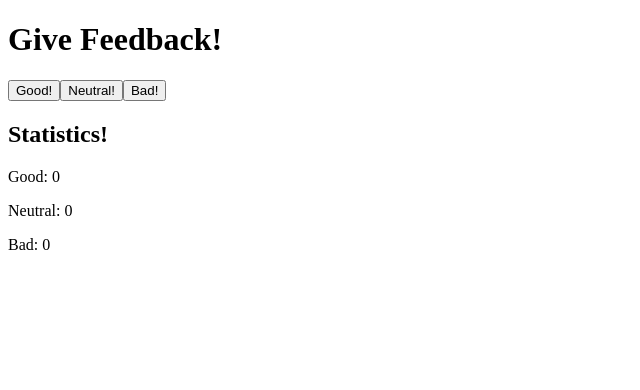
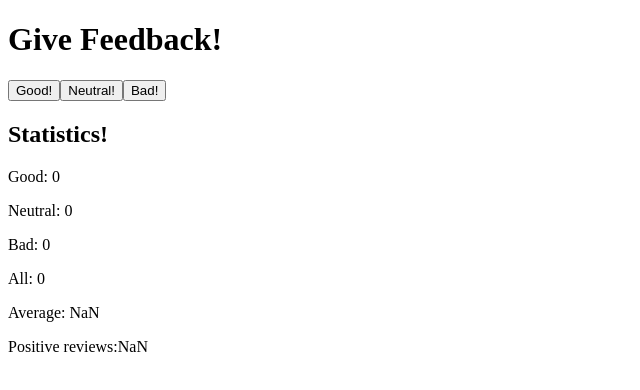
Before and after one commit to Krediann/returnrepositoryFSO, a React (Create React App) app in the folder osa1/unicafe-rl/: page / in a window 1280 px wide. Shown: the top 390 px of the page, without its empty margins (0-640 px from the left). Built offline with nearby package versions, Linux system fonts and the light colour scheme.

Commit message:
Task 1-7 + took some stuff out from index.html

```diff
--- a/osa1/unicafe-rl/public/index.html
+++ b/osa1/unicafe-rl/public/index.html
@@ -2,42 +2,11 @@
 <html lang="en">
   <head>
     <meta charset="utf-8" />
-    <link rel="icon" href="%PUBLIC_URL%/favicon.ico" />
     <meta name="viewport" content="width=device-width, initial-scale=1" />
-    <meta name="theme-color" content="#000000" />
-    <meta
-      name="description"
-      content="Web site created using create-react-app"
-    />
-    <link rel="apple-touch-icon" href="%PUBLIC_URL%/logo192.png" />
-    <!--
-      manifest.json provides metadata used when your web app is installed on a
-      user's mobile device or desktop. See https://developers.google.com/web/fundamentals/web-app-manifest/
-    -->
-    <link rel="manifest" href="%PUBLIC_URL%/manifest.json" />
-    <!--
-      Notice the use of %PUBLIC_URL% in the tags above.
-      It will be replaced with the URL of the `public` folder during the build.
-      Only files inside the `public` folder can be referenced from the HTML.
-
-      Unlike "/favicon.ico" or "favicon.ico", "%PUBLIC_URL%/favicon.ico" will
-      work correctly both with client-side routing and a non-root public URL.
-      Learn how to configure a non-root public URL by running `npm run build`.
-    -->
     <title>React App</title>
   </head>
   <body>
     <noscript>You need to enable JavaScript to run this app.</noscript>
     <div id="root"></div>
-    <!--
-      This HTML file is a template.
-      If you open it directly in the browser, you will see an empty page.
-
-      You can add webfonts, meta tags, or analytics to this file.
-      The build step will place the bundled scripts into the <body> tag.
-
-      To begin the development, run `npm start` or `yarn start`.
-      To create a production bundle, use `npm run build` or `yarn build`.
-    -->
   </body>
 </html>
--- a/osa1/unicafe-rl/src/App.js
+++ b/osa1/unicafe-rl/src/App.js
@@ -1,5 +1,16 @@
 import { useState } from 'react'
 
+
+const Calculator = (props) => {
+  let All = props.good+props.neutral+props.bad
+  return(
+  <div>
+  <p>All: {All}</p>
+  <p>Average: {(props.good - props.bad)/All}</p>
+  <p>Positive reviews:{props.good/All} </p>
+  </div>
+  )
+}
 const App = () => {
   const [good, setGood] = useState(0)
   const [neutral, setNeutral] = useState(0)
@@ -10,9 +21,6 @@ const App = () => {
       <h1>Give Feedback!</h1>
       <button onClick={() => {
         setGood(good+1);
-        console.log(good)
-        console.log(neutral)
-        console.log(bad)
       }}>Good!</button>
 
       <button onClick={() => {
@@ -27,6 +35,7 @@ const App = () => {
       <p>Good: {good}</p>
       <p>Neutral: {neutral}</p>
       <p>Bad: {bad}</p>
+      <Calculator good={good} neutral={neutral} bad={bad} />
     </div>
   )
 }
```
